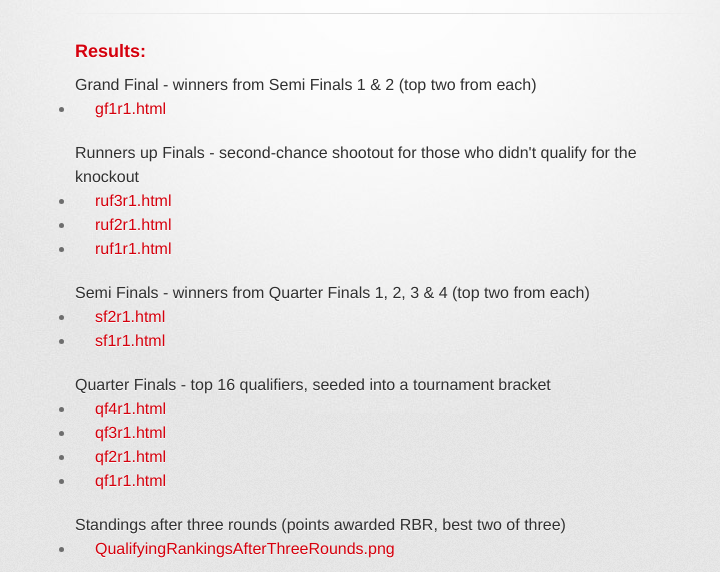
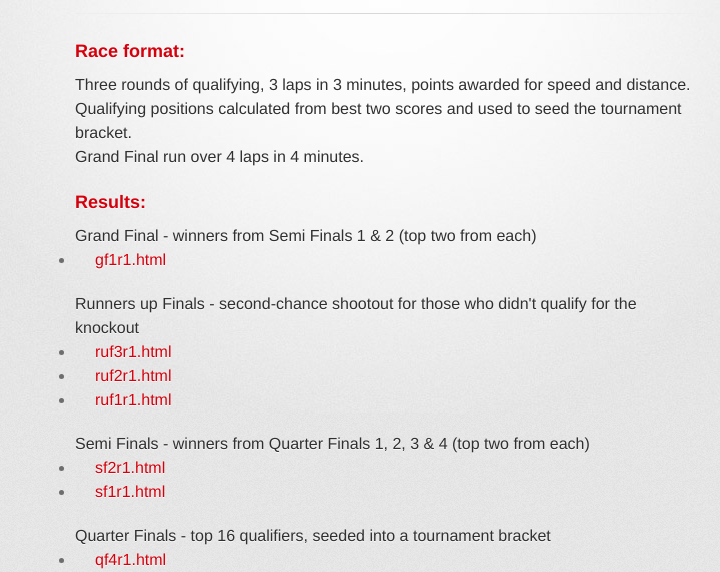
Before and after one commit to QuackingPlums/FormulaFPV_Sep_15, a plain HTML site: page index.html in a window 1280 px wide. Shown: the part 160-732 px from the top of the page, without its empty margins (255-975 px from the left). Drawn offline with Linux system fonts and the light colour scheme; a web font is replaced by a local one.

Commit message:
Added Race Format description

```diff
--- a/index.html
+++ b/index.html
@@ -25,8 +25,11 @@
         <hr>
 
         <section id="main_content">
-          <h3>
-<a id="lhmfc-aug-15-fpv-racing-event-results" class="anchor" href="#lhmfc-aug-15-fpv-racing-event-results" aria-hidden="true"><span class="octicon octicon-link"></span></a>Results:</h3>
+          <h3>Race format:</h3>
+			<h5><p>Three rounds of qualifying, 3 laps in 3 minutes, points awarded for speed and distance.<br>
+			Qualifying positions calculated from best two scores and used to seed the tournament bracket.<br>
+			Grand Final run over 4 laps in 4 minutes.</p></h5>
+          <h3>Results:</h3>
         </section>
 
 		<section id="results">
```
